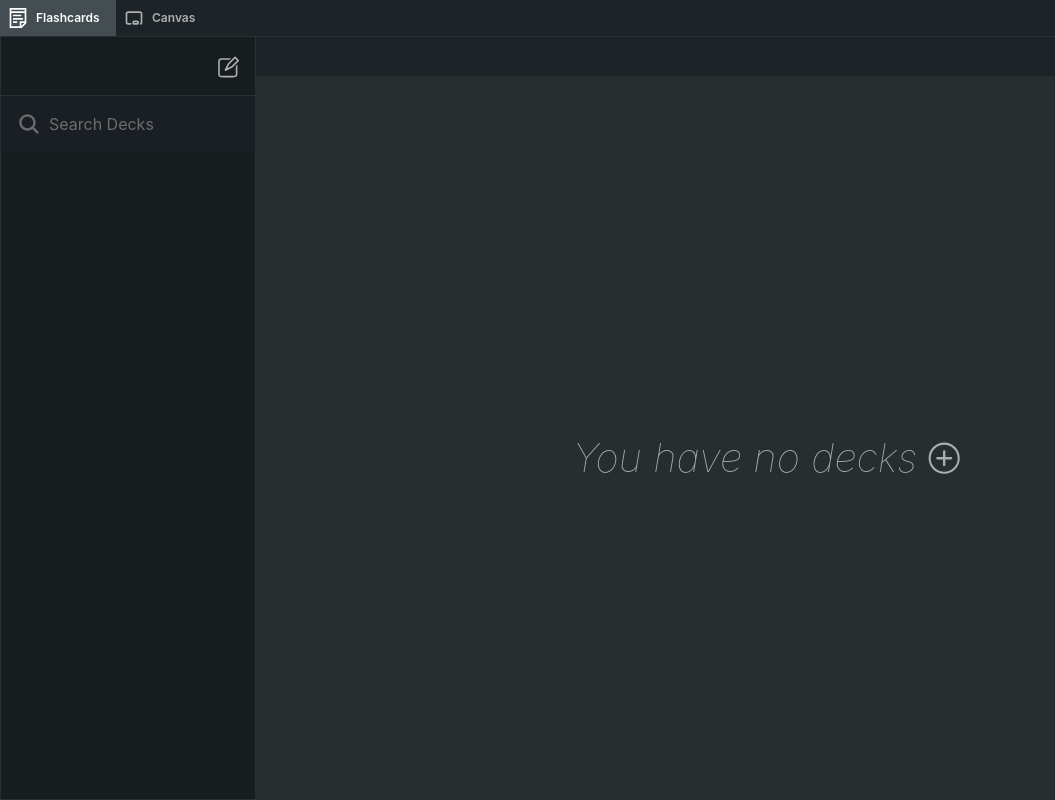
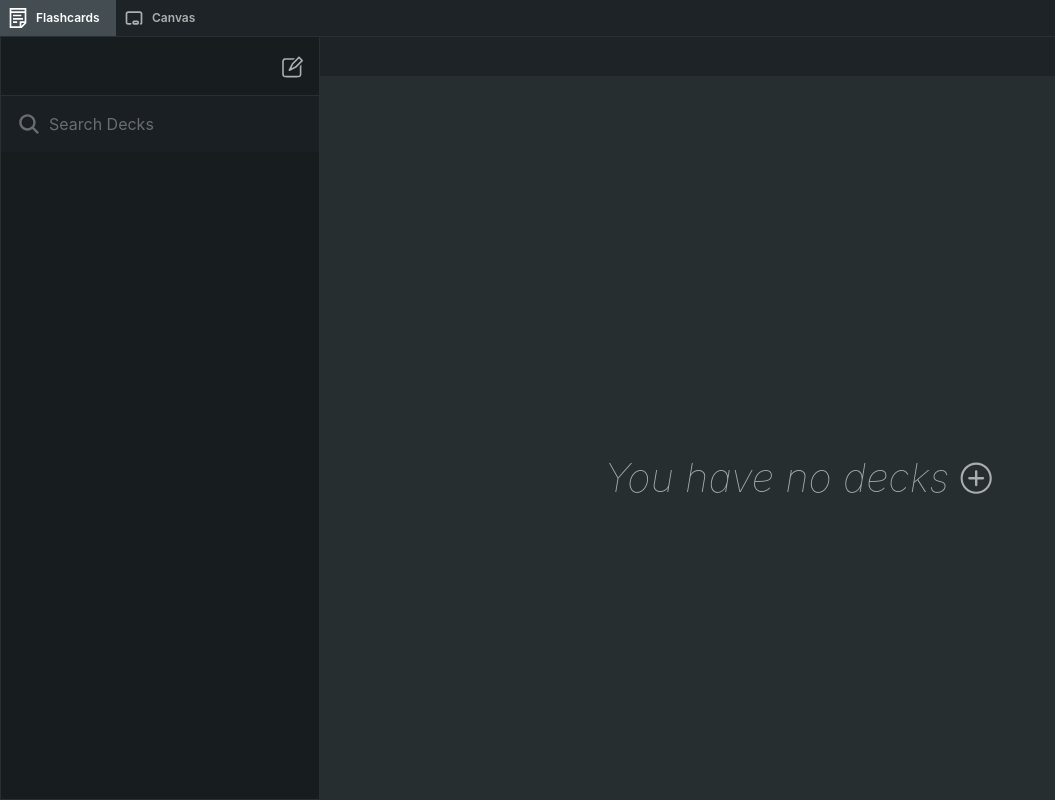
Before and after one commit to joao-miguel8/SuperNotes, a React (Vite) app: page /flashcards in a window 1280 px wide. Shown: the whole page, without its empty margins (0-1055 px from the left). Built offline with nearby package versions, Linux system fonts and the light colour scheme.

Commit message:
- Fix left-side container width issue and Fix parent scroll issue with flex flex-col
- Remove div wrapper around Header
- Add padding top left side container header
- Change width and Add shrink-0 in PreviewListContainer.tsx
- Add grow to Decks | Flashcard list wrapper in FlashCardsPage.tsx

```diff
--- a/src/pages/flashcards-page/FlashCardsPage.tsx
+++ b/src/pages/flashcards-page/FlashCardsPage.tsx
@@ -42,19 +42,17 @@ function FlashCardsPage() {
 	return (
 		<div className="h-screen">
 			<AddNewDeck showAddNewDeckModal={showAddNewDeckModal} setShowAddNewDeckModal={(bool: boolean) => setShowAddNewDeckModal(bool)} />
-			{/* setDecks={setDecks} */}
-			<div className="flex flex-col h-full">
+			{/* Header | PreviewListContainer | left side container content*/}
+			<div className="h-full flex flex-col">
 				{/* page header | menu btn */}
-				<div>
-					<Header />
-				</div>
-				{/* Decks preview list wrapper */}
-				<div className="h-full overflow-hidden flex">
+				<Header />
+				{/* Decks | Flashcard preview list wrapper */}
+				<div className="overflow-hidden flex grow">
 					{/* scrolling container for deck tiles list */}
 					<PreviewListContainer decks={decks} isDeckSelected={isDeckSelected} currentDeckIndex={currentDeckIndex} setCurrentDeckIndex={setCurrentDeckIndex} setShowAddNewDeckModal={setShowAddNewDeckModal} selectAndDeselectChosenDeck={selectAndDeselectChosenDeck} />
-					<div className="w-full">
+					<div className="overflow-hidden flex-1">
 						{/* left-side main-content header */}
-						<div className="py-2 h-10 sticky top-0 flex justify-center bg-[#1D2327] border-t-[1.6px] border-[#292F33]">
+						<div className="h-10 sticky top-0 flex justify-center bg-[#1D2327] border-t-[1.6px] border-[#292F33] ">
 							{!isDeckSelected && (
 								<input
 									value={decks[currentDeckIndex]?.name}
@@ -67,7 +65,7 @@ function FlashCardsPage() {
 							)}
 						</div>
 						{/* left-side main content container  */}
-						<div className="h-full overflow-auto bg-[#272e30]">
+						<div className="pt-10 h-full overflow-auto bg-[#272e30]">
 							{decks.length <= 0 && (
 								<div className="flex justify-center items-center h-full">
 									<button onClick={() => setShowAddNewDeckModal(true)} className="flex items-center gap-2 ">
@@ -77,7 +75,6 @@ function FlashCardsPage() {
 								</div>
 							)}
 						</div>
-						PreviewListContainer
 					</div>
 				</div>
 			</div>
--- a/src/pages/flashcards-page/PreviewListContainer.tsx
+++ b/src/pages/flashcards-page/PreviewListContainer.tsx
@@ -26,7 +26,7 @@ function PreviewListContainer({
 	const querySearchDeckList = decks.filter((deck: DeckType) => deck.name.includes(searchQuery));
 
 	return (
-		<div className="pb-6 w-80 scrollbar-none overflow-auto overscroll-contain border-[1.6px] border-[#292F33] bg-[#171C1F]">
+		<div className="pb-6 w-[20rem] shrink-0 scrollbar-none overflow-auto overscroll-contain border-[1.6px] border-[#292F33] bg-[#171C1F]">
 			{/* header + search bar wrapper */}
 			<div className="sticky top-0">
 				{/* header section (title + add deck btn) */}
@@ -35,11 +35,19 @@ function PreviewListContainer({
 						<IoArrowBackOutline size={"1.5rem"} color={"#ADB0B1"} />
 					</button>
 
-					<Tooltip arrowSize={8} hasArrow label="Add a new deck" aria-label="Add a new deck">
-						<button onClick={() => setShowAddNewDeckModal(true)}>
-							<Icon as={RxPencil2} color={"#ADB0B1"} boxSize={6} />
-						</button>
-					</Tooltip>
+					{isDeckSelected ? (
+						<Tooltip arrowSize={8} hasArrow label="Add a new deck" aria-label="Add a new deck">
+							<button onClick={() => setShowAddNewDeckModal(true)}>
+								<Icon as={RxPencil2} color={"#ADB0B1"} boxSize={6} />
+							</button>
+						</Tooltip>
+					) : (
+						<Tooltip arrowSize={8} hasArrow label="Add a new flashcard" aria-label="Add a new flashcard">
+							<button onClick={() => setShowAddNewDeckModal(true)}>
+								<Icon as={RxPencil2} color={"#ADB0B1"} boxSize={6} />
+							</button>
+						</Tooltip>
+					)}
 				</div>
 				{/* Search bar container */}
 				<div className="flex items-center bg-[#1A1F23]">
```
